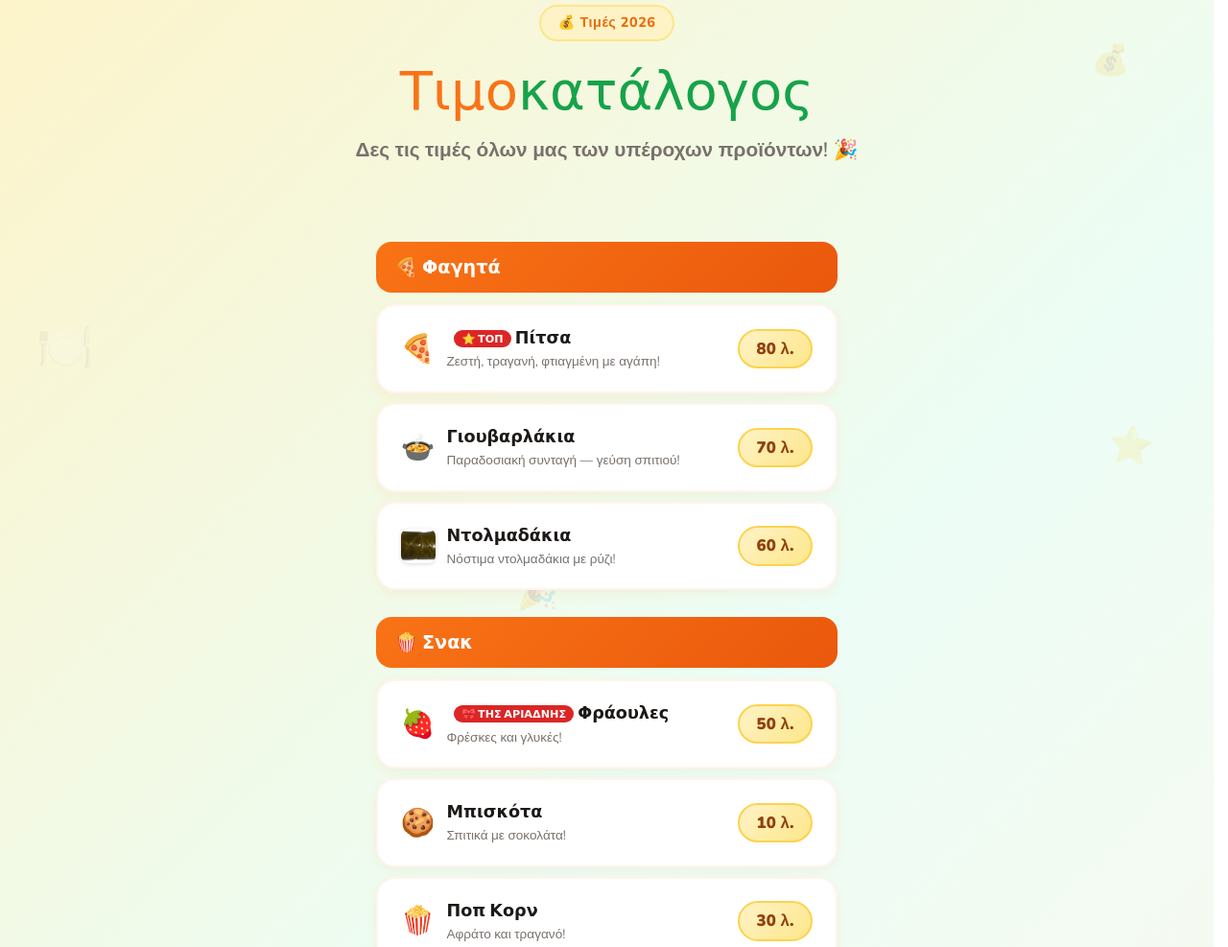
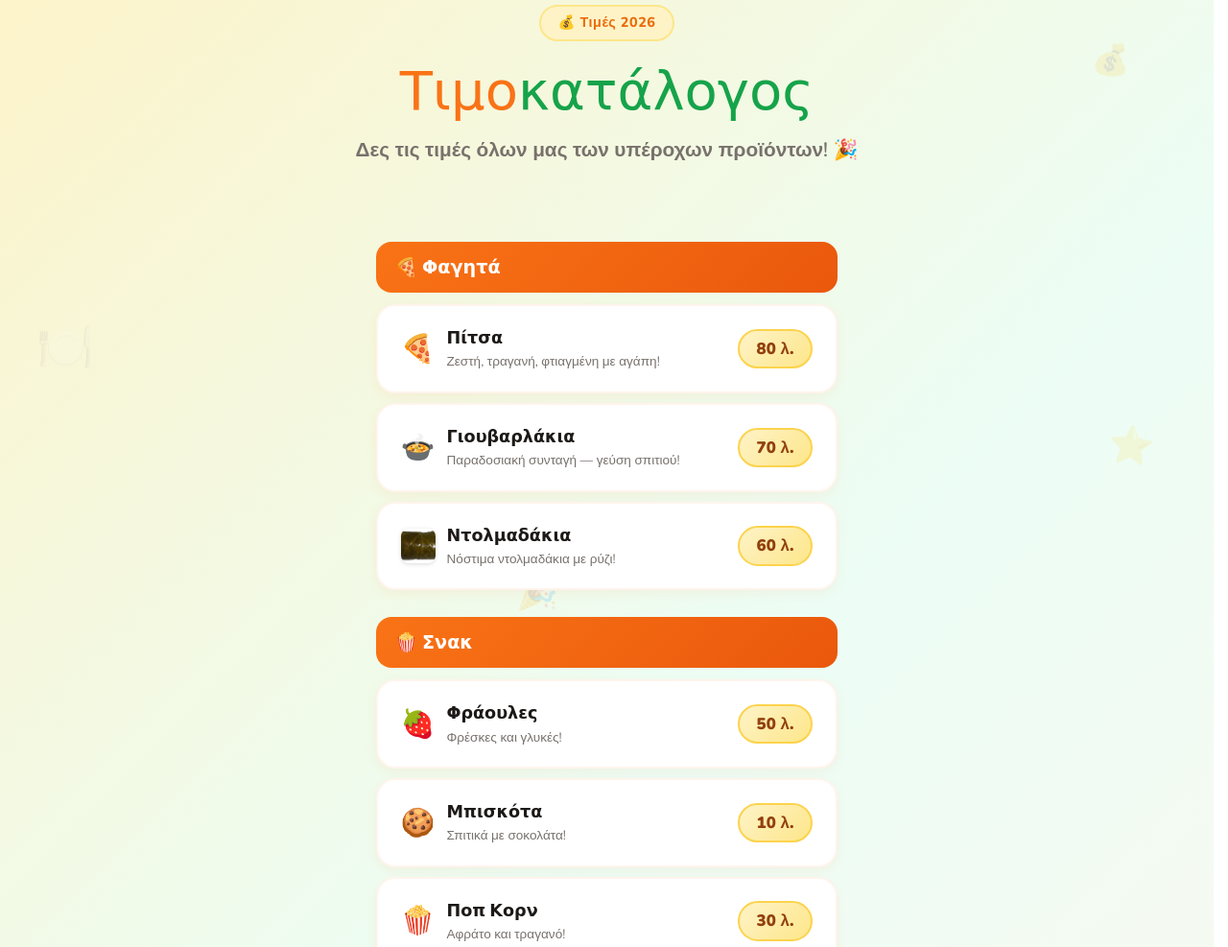
Before and after one commit to ppetrospapadakis/phaistos-fai-gr, a website: page menu.html in a window 1280 px wide. Shown: the part 113-1100 px from the top of the page at 96% size. Drawn offline with nearby package versions, Linux system fonts and the light colour scheme.

Commit message:
Remove promo badges from pizza and strawberries in menu.html

```diff
--- a/menu.html
+++ b/menu.html
@@ -156,7 +156,7 @@
             <div class="menu-item-left">
                 <span class="menu-emoji">🍕</span>
                 <div>
-                    <div class="menu-item-name"><span class="promo-badge">⭐ ΤΟΠ</span> Πίτσα</div>
+                    <div class="menu-item-name">Πίτσα</div>
                     <div class="menu-item-desc">Ζεστή, τραγανή, φτιαγμένη με αγάπη!</div>
                 </div>
             </div>
@@ -192,7 +192,7 @@
             <div class="menu-item-left">
                 <span class="menu-emoji">🍓</span>
                 <div>
-                    <div class="menu-item-name"><span class="promo-badge">🎀 ΤΗΣ ΑΡΙΑΔΝΗΣ</span> Φράουλες</div>
+                    <div class="menu-item-name">Φράουλες</div>
                     <div class="menu-item-desc">Φρέσκες και γλυκές!</div>
                 </div>
             </div>
```
